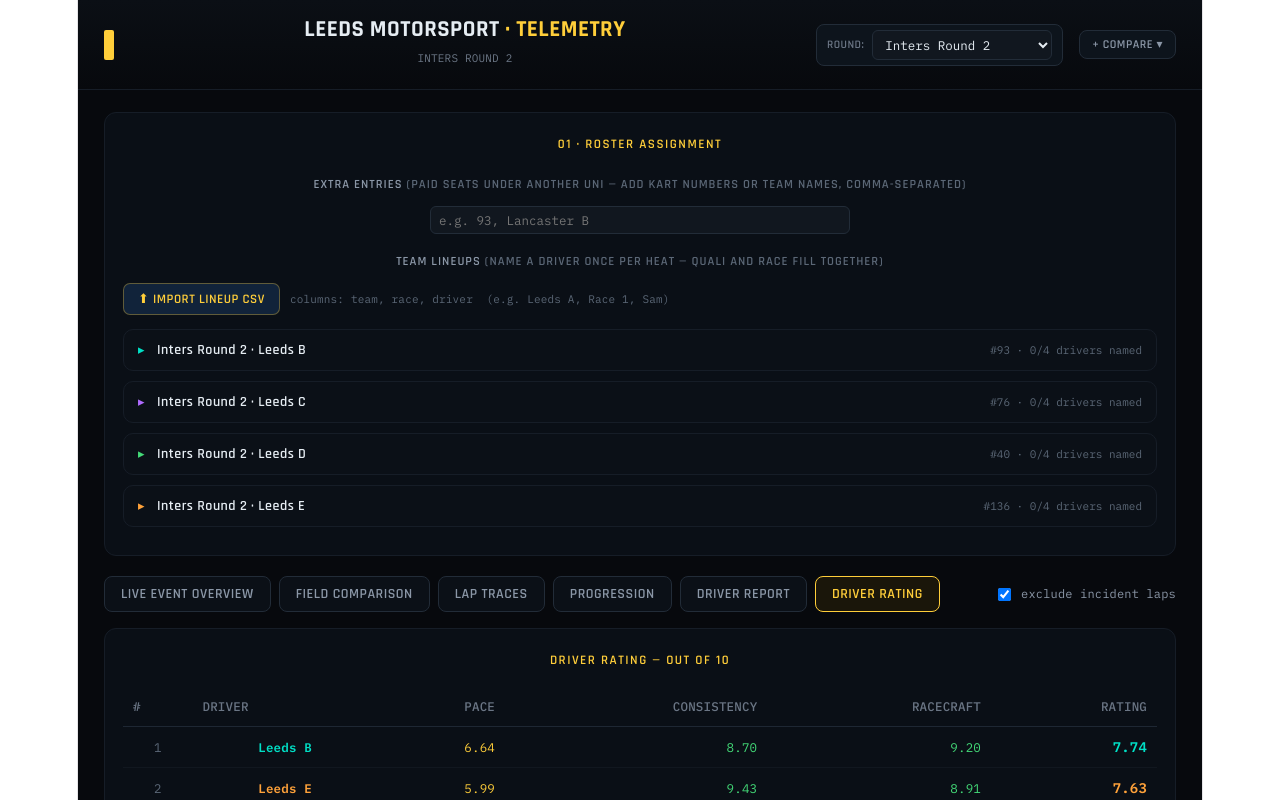
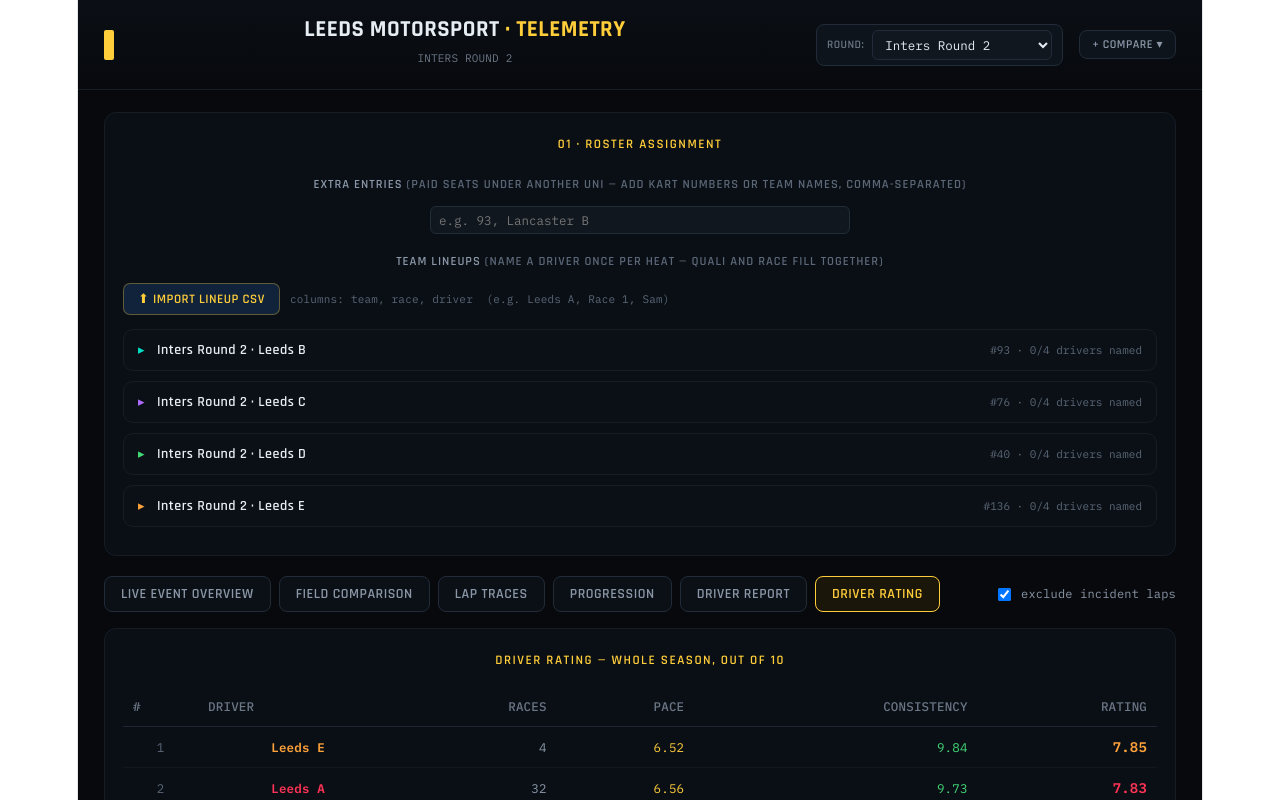
Before and after one commit to KaiAsk/Pitwall, a React (Vite) app in the folder dashboard/: page / in a window 1280 px wide. Both pictures are taken after a click on the button "DRIVER RATING". Shown: the top 800 px of the page. Built offline with nearby package versions, Linux system fonts and the light colour scheme.

Commit message:
Add files via upload

```diff
--- a/dashboard/src/App.jsx
+++ b/dashboard/src/App.jsx
@@ -434,6 +434,7 @@ export default function App() {
   const [extraInput, setExtraInput] = useState(() => LS("extra", ""));
   const [compareIds, setCompareIds] = useState(() => LS("compareIds", []));
   const [compareCache, setCompareCache] = useState({});
+  const [seasonRaws, setSeasonRaws] = useState({});
   const [removed, setRemoved] = useState(() => new Set(LS("removed", [])));
   const [compareOpen, setCompareOpen] = useState(false);
 
@@ -495,6 +496,23 @@ export default function App() {
       .flatMap((raw) => convertEvent(raw, extraTeams, extraNums))
       .filter((s) => (seen.has(s.id) ? false : (seen.add(s.id), true)));
   }, [scrapedEventData, compareIds, compareCache, extraTeams, extraNums]);
+
+  // load every round in the season (for whole-season driver ratings)
+  useEffect(() => {
+    eventIndex.forEach((e) => {
+      if (seasonRaws[e.id]) return;
+      fetch(`/${e.file}`).then((r) => r.text())
+        .then((t) => setSeasonRaws((c) => ({ ...c, [e.id]: JSON.parse(t.replace(/\uFFFD/g, "·")) })))
+        .catch(() => {});
+    });
+  }, [eventIndex, seasonRaws]);
+
+  const seasonSessions = useMemo(() => {
+    const seen = new Set();
+    return Object.values(seasonRaws)
+      .flatMap((raw) => convertEvent(raw, extraTeams, extraNums))
+      .filter((s) => (seen.has(s.id) ? false : (seen.add(s.id), true)));
+  }, [seasonRaws, extraTeams, extraNums]);
 
   // fetch any selected comparison rounds not yet cached
   useEffect(() => {
@@ -698,28 +716,27 @@ export default function App() {
   const driverRatings = useMemo(() => {
     const clamp = (v) => Math.max(0, Math.min(10, v));
     const agg = {}; // name -> { pace:[], cons:[], race:[], team }
-    convertedSessions.forEach((s) => {
-      if (!/race/i.test(s.raceLabel)) return;
+    seasonSessions.forEach((s) => {
+      if (!/race/i.test(s.raceLabel) || /quali/i.test(s.raceLabel)) return;  // real races only, no qualifying
       const report = driverReport(s, extraTeams, extraNums);
       if (!report) return;
       report.rows.forEach((r) => {
         if (!r.isLeeds) return;
         const name = assign[`${s.id}|${r.num}`]?.trim() || r.team;
         const cv = r.avg ? (r.sd / r.avg) * 100 : 5;       // coefficient of variation %
-        const pos = (s.posByKart && s.posByKart[r.num]) || 0;
-        agg[name] = agg[name] || { name, team: r.teamLetter, pace: [], cons: [], race: [] };
+        agg[name] = agg[name] || { name, team: r.teamLetter, pace: [], cons: [], races: 0 };
         agg[name].pace.push(clamp(5 - (r.z ?? 0) * 2.5));    // z -2 -> 10, 0 -> 5, +2 -> 0
-        agg[name].cons.push(clamp(10 - (cv - 0.4) * 7.3));   // more variable: 0.4% -> 10, 1.5% -> ~2
-        agg[name].race.push(clamp(5 + Math.max(0, pos) * 0.9)); // bonus only — never punished for starting at the front
+        agg[name].cons.push(clamp(10 - (cv - 0.4) * 7.3));   // 0.4% -> 10, 1.5% -> ~2
+        agg[name].races += 1;
       });
     });
     const avg = (a) => (a.length ? a.reduce((x, y) => x + y, 0) / a.length : 0);
     return Object.values(agg).map((d) => {
-      const pace = avg(d.pace), cons = avg(d.cons), race = avg(d.race);
-      const overall = pace * 0.50 + cons * 0.35 + race * 0.15;
-      return { ...d, pace, cons, race, overall };
+      const pace = avg(d.pace), cons = avg(d.cons);
+      const overall = pace * 0.60 + cons * 0.40;
+      return { ...d, pace, cons, overall };
     }).sort((a, b) => b.overall - a.overall);
-  }, [convertedSessions, assign, extraTeams, extraNums]);
+  }, [seasonSessions, assign, extraTeams, extraNums]);
 
   const onLineupCsv = async (file) => {
     if (!file) return;
@@ -1187,15 +1204,15 @@ export default function App() {
             })()}
 
             {tab === "rating" && (
-              <Panel title="DRIVER RATING — OUT OF 10">
+              <Panel title="DRIVER RATING — WHOLE SEASON, OUT OF 10">
                 {driverRatings.length === 0 ? (
-                  <Empty msg="Name drivers in the roster to rate them. Add compare rounds at the top to rate across more races." />
+                  <Empty msg="Name drivers in the roster (any round) to rate them. Ratings combine every race they're named in, across the whole season." />
                 ) : (
                   <div style={{ overflowX: "auto" }}>
                     <table className="mono" style={{ width: "100%", borderCollapse: "collapse", fontSize: 12.5, minWidth: 480 }}>
                       <thead>
                         <tr style={{ color: "#6b7685" }}>
-                          {["#", "DRIVER", "PACE", "CONSISTENCY", "RACECRAFT", "RATING"].map((h, i) => (
+                          {["#", "DRIVER", "RACES", "PACE", "CONSISTENCY", "RATING"].map((h, i) => (
                             <th key={h} style={{ padding: "6px 10px", textAlign: i < 2 ? "left" : "right", borderBottom: "1px solid #1e2733", fontWeight: 500 }}>{h}</th>
                           ))}
                         </tr>
@@ -1210,9 +1227,9 @@ export default function App() {
                             <tr key={d.name} style={{ borderBottom: "1px solid #11171f" }}>
                               <td style={{ padding: "7px 10px", color: "#5b6776" }}>{i + 1}</td>
                               <td style={{ padding: "7px 10px", color: c, fontWeight: 600 }}>{d.name}</td>
+                              <td style={{ padding: "7px 10px", textAlign: "right", color: "#8b97a7" }}>{d.races}</td>
                               <td style={{ padding: "7px 10px", textAlign: "right" }}>{bar(d.pace)}</td>
                               <td style={{ padding: "7px 10px", textAlign: "right" }}>{bar(d.cons)}</td>
-                              <td style={{ padding: "7px 10px", textAlign: "right" }}>{bar(d.race)}</td>
                               <td style={{ padding: "7px 10px", textAlign: "right", color: c, fontWeight: 700, fontSize: 14 }}>{d.overall.toFixed(2)}</td>
                             </tr>
                           );
@@ -1220,10 +1237,9 @@ export default function App() {
                       </tbody>
                     </table>
                     <div className="mono" style={{ fontSize: 10, color: "#5b6776", marginTop: 12, lineHeight: 1.5 }}>
-                      Rating = 50% pace (lap speed vs the field, per-lap), 35% consistency (lap-time spread), 15% racecraft.
-                      Racecraft is bonus-only — gaining places adds to the score, but starting at the front never costs you.
-                      It uses net position change as an overtakes proxy; true overtakes need the AlphaRaceHub chart data, not scraped yet.
-                      Add compare rounds at the top to rate a driver across more races.
+                      Rating = 60% pace (lap speed vs the field, per-lap) + 40% consistency (lap-time spread),
+                      combined across every race in the season where the driver is named. "Races" shows how many that is.
+                      Racecraft/overtakes is left out until the scraper pulls reliable grid and overtake data.
                     </div>
                   </div>
                 )}
```
